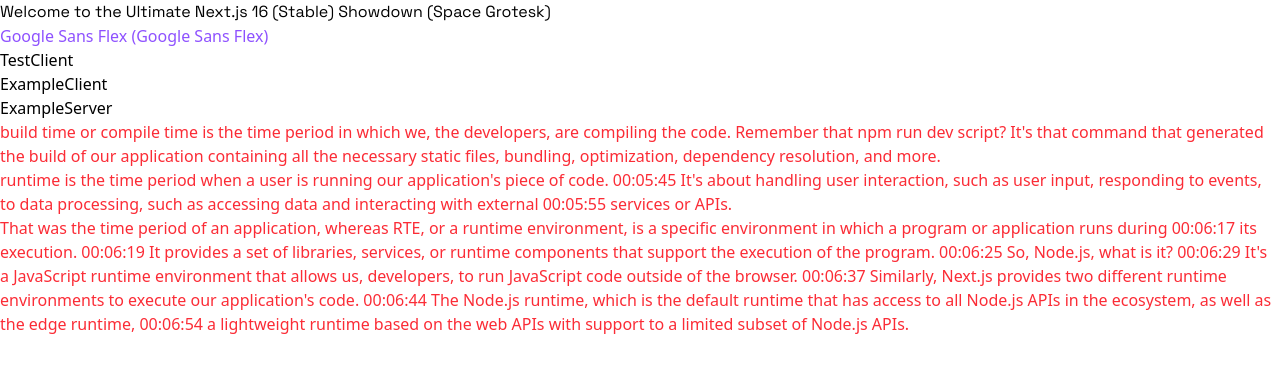
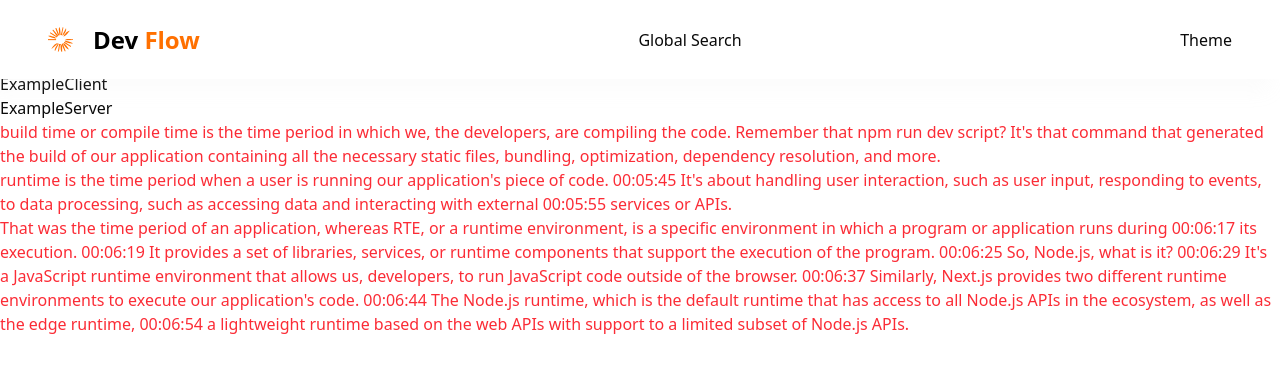
Before and after one commit to faridnextjs/next16, a Next.js app: page / in a window 1280 px wide. Shown: the top 372 px of the page. Built offline with nearby package versions, Linux system fonts and the light colour scheme.

Commit message:
added navbar

```diff
--- a/app/globals.css
+++ b/app/globals.css
@@ -1,4 +1,5 @@
 @import "tailwindcss";
+@import "tw-animate-css";
 
 @plugin "@tailwindcss/typography";
 
@@ -456,3 +457,130 @@ code {
   display: grid !important;
   width: 100% !important;
 }
+/*
+  ---break---
+*/
+@theme inline {
+  --radius-sm: calc(var(--radius) - 4px);
+  --radius-md: calc(var(--radius) - 2px);
+  --radius-lg: var(--radius);
+  --radius-xl: calc(var(--radius) + 4px);
+  --radius-2xl: calc(var(--radius) + 8px);
+  --radius-3xl: calc(var(--radius) + 12px);
+  --radius-4xl: calc(var(--radius) + 16px);
+  --color-background: var(--background);
+  --color-foreground: var(--foreground);
+  --color-card: var(--card);
+  --color-card-foreground: var(--card-foreground);
+  --color-popover: var(--popover);
+  --color-popover-foreground: var(--popover-foreground);
+  --color-primary: var(--primary);
+  --color-primary-foreground: var(--primary-foreground);
+  --color-secondary: var(--secondary);
+  --color-secondary-foreground: var(--secondary-foreground);
+  --color-muted: var(--muted);
+  --color-muted-foreground: var(--muted-foreground);
+  --color-accent: var(--accent);
+  --color-accent-foreground: var(--accent-foreground);
+  --color-destructive: var(--destructive);
+  --color-border: var(--border);
+  --color-input: var(--input);
+  --color-ring: var(--ring);
+  --color-chart-1: var(--chart-1);
+  --color-chart-2: var(--chart-2);
+  --color-chart-3: var(--chart-3);
+  --color-chart-4: var(--chart-4);
+  --color-chart-5: var(--chart-5);
+  --color-sidebar: var(--sidebar);
+  --color-sidebar-foreground: var(--sidebar-foreground);
+  --color-sidebar-primary: var(--sidebar-primary);
+  --color-sidebar-primary-foreground: var(--sidebar-primary-foreground);
+  --color-sidebar-accent: var(--sidebar-accent);
+  --color-sidebar-accent-foreground: var(--sidebar-accent-foreground);
+  --color-sidebar-border: var(--sidebar-border);
+  --color-sidebar-ring: var(--sidebar-ring);
+}
+/*
+  ---break---
+*/
+:root {
+  --radius: 0.625rem;
+  --background: oklch(1 0 0);
+  --foreground: oklch(0.145 0 0);
+  --card: oklch(1 0 0);
+  --card-foreground: oklch(0.145 0 0);
+  --popover: oklch(1 0 0);
+  --popover-foreground: oklch(0.145 0 0);
+  --primary: oklch(0.205 0 0);
+  --primary-foreground: oklch(0.985 0 0);
+  --secondary: oklch(0.97 0 0);
+  --secondary-foreground: oklch(0.205 0 0);
+  --muted: oklch(0.97 0 0);
+  --muted-foreground: oklch(0.556 0 0);
+  --accent: oklch(0.97 0 0);
+  --accent-foreground: oklch(0.205 0 0);
+  --destructive: oklch(0.577 0.245 27.325);
+  --border: oklch(0.922 0 0);
+  --input: oklch(0.922 0 0);
+  --ring: oklch(0.708 0 0);
+  --chart-1: oklch(0.646 0.222 41.116);
+  --chart-2: oklch(0.6 0.118 184.704);
+  --chart-3: oklch(0.398 0.07 227.392);
+  --chart-4: oklch(0.828 0.189 84.429);
+  --chart-5: oklch(0.769 0.188 70.08);
+  --sidebar: oklch(0.985 0 0);
+  --sidebar-foreground: oklch(0.145 0 0);
+  --sidebar-primary: oklch(0.205 0 0);
+  --sidebar-primary-foreground: oklch(0.985 0 0);
+  --sidebar-accent: oklch(0.97 0 0);
+  --sidebar-accent-foreground: oklch(0.205 0 0);
+  --sidebar-border: oklch(0.922 0 0);
+  --sidebar-ring: oklch(0.708 0 0);
+}
+/*
+  ---break---
+*/
+.dark {
+  --background: oklch(0.145 0 0);
+  --foreground: oklch(0.985 0 0);
+  --card: oklch(0.205 0 0);
+  --card-foreground: oklch(0.985 0 0);
+  --popover: oklch(0.205 0 0);
+  --popover-foreground: oklch(0.985 0 0);
+  --primary: oklch(0.922 0 0);
+  --primary-foreground: oklch(0.205 0 0);
+  --secondary: oklch(0.269 0 0);
+  --secondary-foreground: oklch(0.985 0 0);
+  --muted: oklch(0.269 0 0);
+  --muted-foreground: oklch(0.708 0 0);
+  --accent: oklch(0.269 0 0);
+  --accent-foreground: oklch(0.985 0 0);
+  --destructive: oklch(0.704 0.191 22.216);
+  --border: oklch(1 0 0 / 10%);
+  --input: oklch(1 0 0 / 15%);
+  --ring: oklch(0.556 0 0);
+  --chart-1: oklch(0.488 0.243 264.376);
+  --chart-2: oklch(0.696 0.17 162.48);
+  --chart-3: oklch(0.769 0.188 70.08);
+  --chart-4: oklch(0.627 0.265 303.9);
+  --chart-5: oklch(0.645 0.246 16.439);
+  --sidebar: oklch(0.205 0 0);
+  --sidebar-foreground: oklch(0.985 0 0);
+  --sidebar-primary: oklch(0.488 0.243 264.376);
+  --sidebar-primary-foreground: oklch(0.985 0 0);
+  --sidebar-accent: oklch(0.269 0 0);
+  --sidebar-accent-foreground: oklch(0.985 0 0);
+  --sidebar-border: oklch(1 0 0 / 10%);
+  --sidebar-ring: oklch(0.556 0 0);
+}
+/*
+  ---break---
+*/
+@layer base {
+  * {
+    @apply border-border outline-ring/50;
+  }
+  body {
+    @apply bg-background text-foreground;
+  }
+}
--- a/app/layout.tsx
+++ b/app/layout.tsx
@@ -2,6 +2,7 @@ import type { Metadata } from "next";
 import "./globals.css";
 import localFont from "next/font/local";
 import ThemeProvider from "@/context/theme";
+import Navbar from "@/components/navigation/navbar";
 
 export const metadata: Metadata = {
   title: "Dev Overflow Stable",
@@ -32,6 +33,7 @@ export default function RootLayout({
           enableSystem
           disableTransitionOnChange
         >
+          <Navbar />
           {children}
         </ThemeProvider>
       </body>
--- /dev/null
+++ b/components/navigation/navbar/index.tsx
@@ -0,0 +1,23 @@
+import Link from "next/link";
+import Image from "next/image";
+
+const Navbar = () => {
+  return (
+    <nav className="flex-between background-light900_dark200 fixed z-50 w-full gap-5 p-6 shadow-light-300 dark:shadow-none sm:px-12">
+      <Link href="/" className="flex items-center gap-5">
+        <Image
+          src="/images/site-logo.svg"
+          width={25}
+          height={25}
+          alt="Developer Site Logo"
+        />
+        <p className="h2-bold font-space-grotesk text-dark-100 dark:text-light-900 max-sm:hidden">
+          Dev <span className="text-primary-500">Flow</span>
+        </p>
+      </Link>
+      <p>Global Search</p>
+      <div className="flex-between gap-5"> Theme</div>
+    </nav>
+  );
+};
+export default Navbar;
--- a/package.json
+++ b/package.json
@@ -33,7 +33,7 @@
     "tw-animate-css": "^1.4.0",
     "typescript": "^5.9.3"
   },
-  "packageManager": "pnpm@10.27.0+sha512.72d699da16b1179c14ba9e64dc71c9a40988cbdc65c264cb0e489db7de917f20dcf4d64d8723625f2969ba52d4b7e2a1170682d9ac2a5dcaeaab732b7e16f04a",
+  "packageManager": "pnpm@10.28.0+sha512.05df71d1421f21399e053fde567cea34d446fa02c76571441bfc1c7956e98e363088982d940465fd34480d4d90a0668bc12362f8aa88000a64e83d0b0e47be48",
   "overrides": {
     "react": "19.2.3",
     "react-dom": "19.2.3"
```
